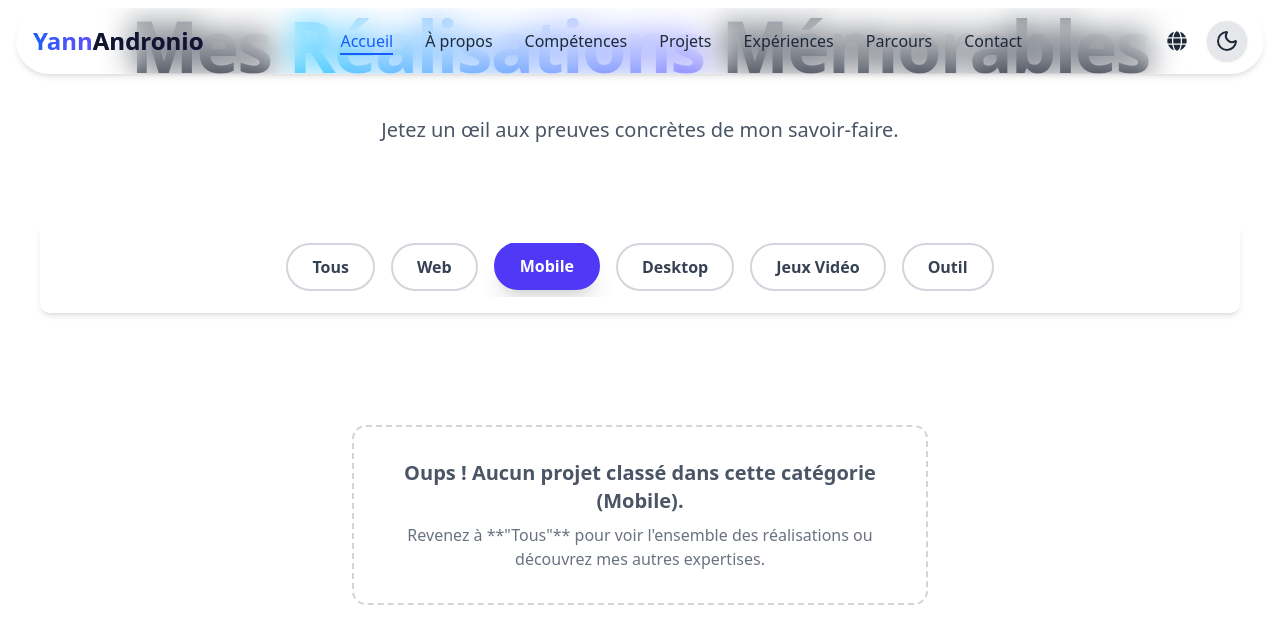
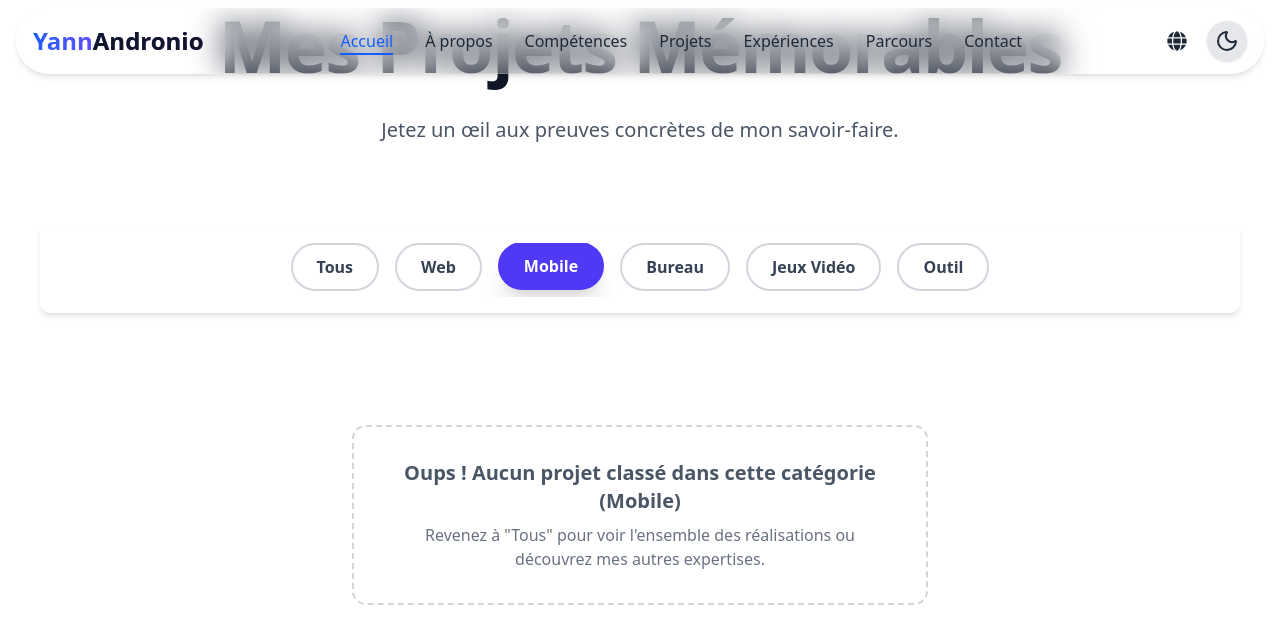
Before and after one commit to yann-andronio/port-v3, a React (Vite) app: page / in a window 1280 px wide. Both pictures are taken after a click on the button "Mobile". Shown: the part 3255-3899 px from the top of the page. Built offline with nearby package versions, Linux system fonts and the light colour scheme.

Commit message:
projects translation now

```diff
--- a/src/components/Projects/ProjectCategoryFilters.tsx
+++ b/src/components/Projects/ProjectCategoryFilters.tsx
@@ -1,3 +1,4 @@
+import { useTranslation } from "react-i18next";
 import type { ProjectCategory } from "../../data/DataProjects";
 import type { RefObject } from "react";
 
@@ -15,6 +16,8 @@ export const ProjectCategoryFilters = ({
   categoryFilters,
   projectsContainerRef,
 }: ProjectCategoryFiltersProps) => {
+
+    const { t } = useTranslation();
 
   const handleFilterClick = (category: ProjectCategory | "Tous") => {
     setActiveCategory(category);
@@ -57,7 +60,7 @@ export const ProjectCategoryFilters = ({
             }
           `}
         >
-          {category}
+          {t(category)}
         </button>
       ))}
     </div>
--- a/src/components/Projects/ProjectEmptyState.tsx
+++ b/src/components/Projects/ProjectEmptyState.tsx
@@ -1,17 +1,20 @@
+import { useTranslation } from "react-i18next";
 import type { ProjectCategory } from "../../data/DataProjects";
+
 interface ProjectEmptyStateProps {
   activeCategory: ProjectCategory | "Tous";
 }
 
 export const ProjectEmptyState = ({ activeCategory }: ProjectEmptyStateProps) => {
+  const { t } = useTranslation();
+
   return (
     <div className="text-center mt-12 p-8 border-2 border-dashed border-gray-300 dark:border-gray-700 rounded-xl max-w-xl mx-auto bg-white/50 dark:bg-gray-900/50 backdrop-blur-sm">
       <p className="text-xl font-semibold text-gray-600 dark:text-gray-300">
-        Oups ! Aucun projet classé dans cette catégorie ({activeCategory}).
+        {t("Oups")} ! {t("Aucun projet classé dans cette catégorie")} ({t(activeCategory)})
       </p>
       <p className="text-base text-gray-500 dark:text-gray-400 mt-2">
-        Revenez à **"Tous"** pour voir l'ensemble des réalisations ou
-        découvrez mes autres expertises.
+        {t('Revenez à "Tous" pour voir l\'ensemble des réalisations ou découvrez mes autres expertises.')}
       </p>
     </div>
   );
--- a/src/components/Projects/ProjectTitle.tsx
+++ b/src/components/Projects/ProjectTitle.tsx
@@ -1,19 +1,16 @@
+import { useTranslation } from "react-i18next";
+
 export default function ProjectTitle() {
+  const { t } = useTranslation();
+
   return (
     <div className="text-center mb-10 sm:mb-20">
-
-
-      <h2 className={`text-4xl sm:text-6xl md:text-7xl font-extrabold leading-tight tracking-tight mt-2 dark:text-gray-100 text-gray-900`}>
-        Mes{" "}
-        <span className="text-transparent bg-clip-text bg-linear-to-r from-sky-400 to-indigo-500">
-          Réalisations
-        </span>{" "}
-        Mémorables
+      <h2 className="text-4xl sm:text-6xl md:text-7xl font-extrabold leading-tight tracking-tight mt-2 dark:text-gray-100 text-gray-900">
+        {t("projectsTitle")}
       </h2>
-       <p className="mt-6 text-lg sm:text-xl max-w-2xl mx-auto leading-relaxed text-gray-600 dark:text-gray-400">
-        Jetez un œil aux preuves concrètes de mon savoir-faire.
+      <p className="mt-6 text-lg sm:text-xl max-w-2xl mx-auto leading-relaxed text-gray-600 dark:text-gray-400">
+        {t("projectsSubtitle")}
       </p>
-
     </div>
   );
 }
--- a/src/components/contact/ContactCard.tsx
+++ b/src/components/contact/ContactCard.tsx
@@ -22,14 +22,14 @@ function ContactCard({ label, value, icon: Icon, link }: ContactCardProps) {
         hover:shadow-lg hover:scale-105 ${isClickable ? "cursor-pointer" : ""}
       `}
     >
-      <div className="p-3 rounded-full bg-indigo-500/20 flex-shrink-0 transition-transform duration-300 group-hover:scale-110">
+      <div className="p-3 rounded-full bg-indigo-500/20 shrink-0 transition-transform duration-300 group-hover:scale-110">
         <Icon className="w-6 h-6 text-indigo-500 dark:text-indigo-400" />
       </div>
       <div className="flex flex-col overflow-hidden">
         <span className="text-sm font-semibold uppercase tracking-wide text-gray-500 dark:text-gray-400">
           {t(label)}
         </span>
-        <span className={`mt-1 text-base font-medium break-words max-w-full truncate ${isClickable ? "text-indigo-500 dark:text-indigo-400 hover:underline" : "text-gray-900 dark:text-white"}`}>
+        <span className={`mt-1 text-base font-medium wrap-break-word max-w-full truncate ${isClickable ? "text-indigo-500 dark:text-indigo-400 hover:underline" : "text-gray-900 dark:text-white"}`}>
           {value}
         </span>
       </div>
--- a/src/locales/en/translation.json
+++ b/src/locales/en/translation.json
@@ -135,5 +135,18 @@
   "footer": {
     "all_rights": "All rights reserved.",
     "quote": "Code is the poetry we write for the future."
-  }
+  },
+
+  "projectsTitle": "My Memorable Projects",
+  "projectsSubtitle": "Take a look at concrete proof of my skills.",
+
+  "Oups": "Oops",
+  "Aucun projet classé dans cette catégorie": "No project in this category",
+  "Revenez à \"Tous\" pour voir l'ensemble des réalisations ou découvrez mes autres expertises.": "Go back to \"All\" to see all projects or explore my other skills.",
+  "Tous": "All",
+  "Web": "Web",
+  "Mobile": "Mobile",
+  "Desktop": "Desktop",
+  "Jeux Vidéo": "Video Games",
+  "Outil": "Tool"
 }
--- a/src/locales/fr/translation.json
+++ b/src/locales/fr/translation.json
@@ -135,5 +135,18 @@
   "footer": {
     "all_rights": "Tous droits réservés.",
     "quote": "Le code est la poésie que nous écrivons pour l'avenir."
-  }
+  },
+
+  "projectsTitle": "Mes Projets Mémorables",
+  "projectsSubtitle": "Jetez un œil aux preuves concrètes de mon savoir-faire.",
+
+  "Oups": "Oups",
+  "Aucun projet classé dans cette catégorie": "Aucun projet classé dans cette catégorie",
+  "Revenez à \"Tous\" pour voir l'ensemble des réalisations ou découvrez mes autres expertises.": "Revenez à \"Tous\" pour voir l'ensemble des réalisations ou découvrez mes autres expertises.",
+  "Tous": "Tous",
+  "Web": "Web",
+  "Mobile": "Mobile",
+  "Desktop": "Bureau",
+  "Jeux Vidéo": "Jeux Vidéo",
+  "Outil": "Outil"
 }
```
